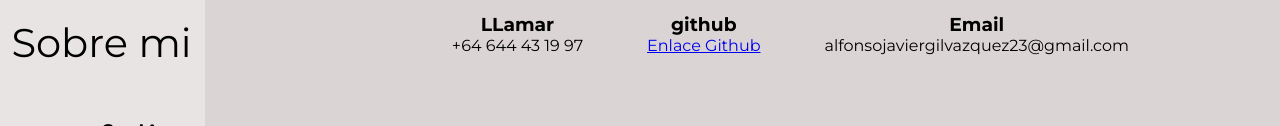
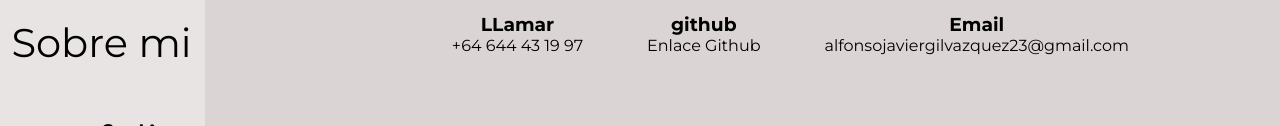
Before and after one commit to alfonsoJavier17/AWEB-Portfolio-Personal-Alfonso-Javier-Gil-Vazquez, a plain HTML site: page html/Contact.html in a window 1280 px wide. Shown: the part 420-546 px from the top of the page. Drawn offline with Linux system fonts and the light colour scheme.

Commit message:
Tercera revision

```diff
--- a/css/style.css
+++ b/css/style.css
@@ -209,6 +209,11 @@
     align-items: center;
 }
 
+#enlace{
+    text-decoration: none;
+    color: black;
+}
+
 .body__main__contactar{
     margin-top: 4rem;
     display: flex;
--- a/html/Contact.html
+++ b/html/Contact.html
@@ -50,7 +50,7 @@
                 <article class="body__main__formas--github simbolos">
                     <img class="body__main__formas--github--logo figuras" src="../assets/github.png" alt="image">
                     <h3>github</h3>
-                    <a href="https://github.com/alfonsoJavier17">Enlace Github</a>
+                    <a href="https://github.com/alfonsoJavier17" id="enlace">Enlace Github</a>
                 </article>
                 <article class="body__main__formas--email simbolos">
                     <img class="body__main__formas--email--logo figuras" src="../assets/correo-electronico.png" alt="img">
```
